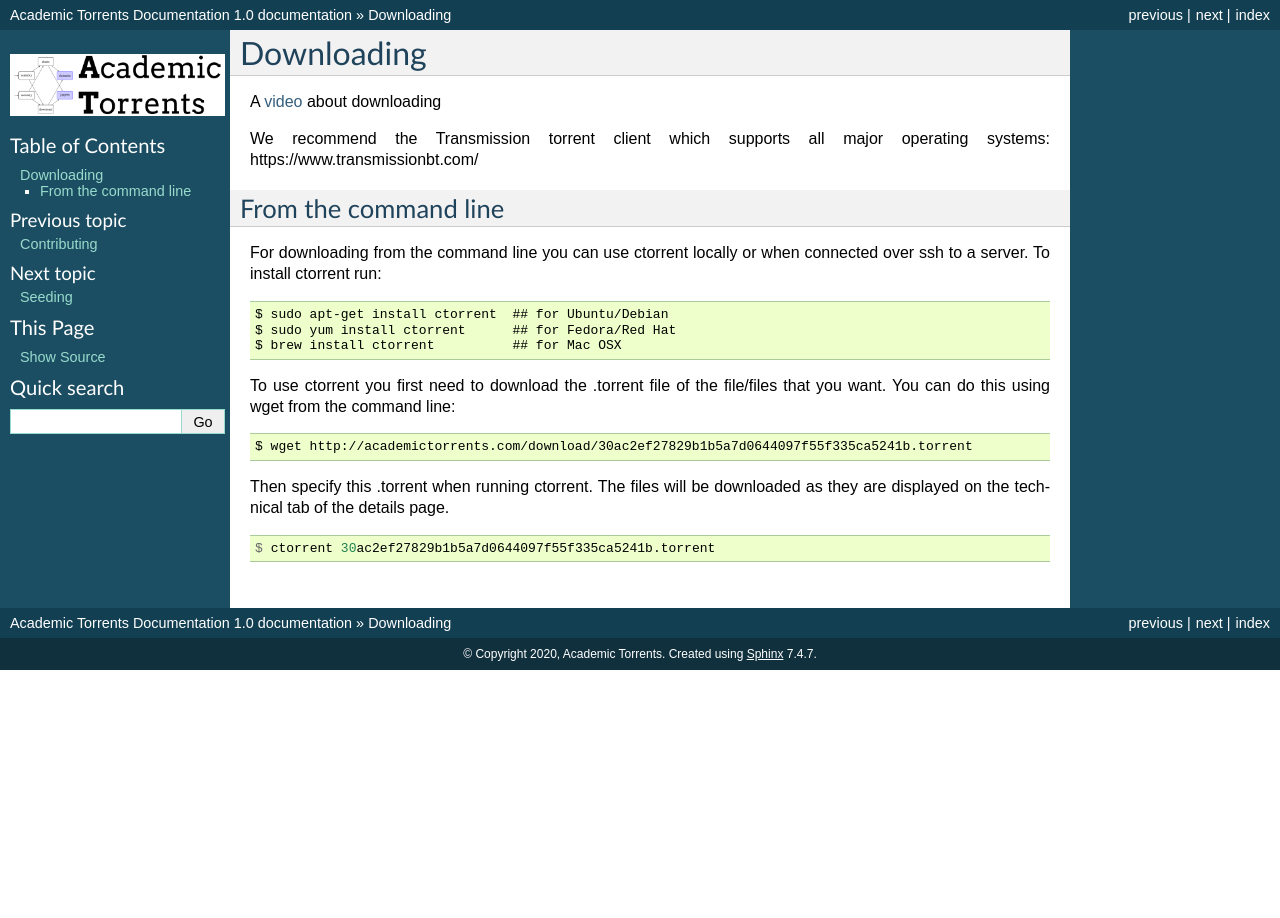
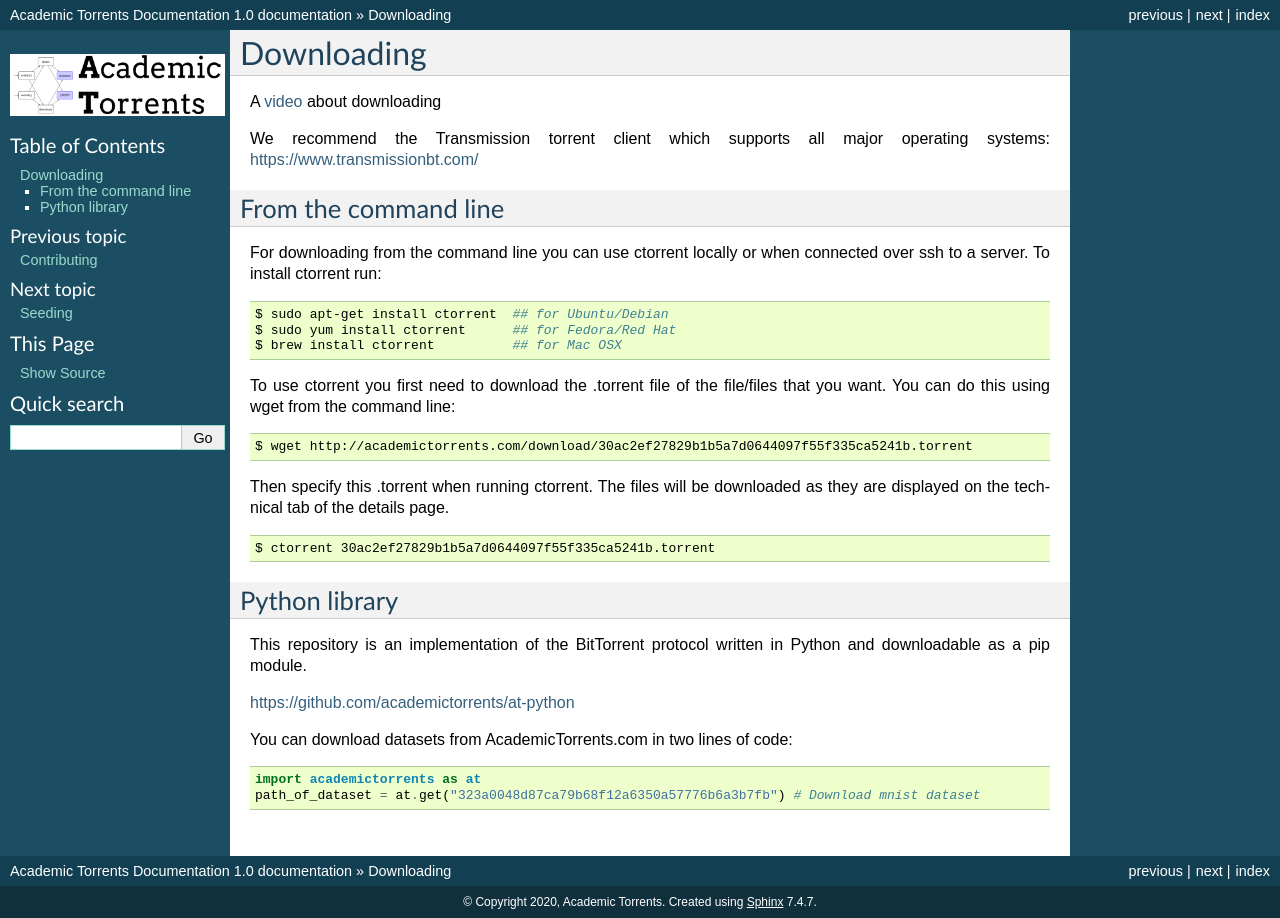
Before and after one commit to academictorrents/academictorrents-docs, a Sphinx documentation site: the page built from docs/downloading.md, in a window 1280 px wide. Built offline with Sphinx 7.4.7, drawn with Linux system fonts in a browser that asks for light colours.

Commit message:
Update downloading.md

````diff
--- a/docs/downloading.md
+++ b/docs/downloading.md
@@ -3,7 +3,7 @@
 A [video](https://www.youtube.com/embed/mgONKmc52iI) about downloading
 
 
-We recommend the Transmission torrent client which supports all major operating systems: https://www.transmissionbt.com/
+We recommend the Transmission torrent client which supports all major operating systems: [https://www.transmissionbt.com/](https://www.transmissionbt.com/)
 
 
 ## From the command line
@@ -11,7 +11,7 @@ We recommend the Transmission torrent client which supports all major operating
 For downloading from the command line you can use ctorrent locally or when connected over ssh to a server.
 To install ctorrent run:
 
-```
+```bash
 $ sudo apt-get install ctorrent  ## for Ubuntu/Debian
 $ sudo yum install ctorrent      ## for Fedora/Red Hat
 $ brew install ctorrent          ## for Mac OSX
@@ -20,13 +20,26 @@ $ brew install ctorrent          ## for Mac OSX
 To use ctorrent you first need to download the .torrent file of the file/files that you want.
 You can do this using wget from the command line:
 
-```
+```bash
 $ wget http://academictorrents.com/download/30ac2ef27829b1b5a7d0644097f55f335ca5241b.torrent
 ```
 
 Then specify this .torrent when running ctorrent.
 The files will be downloaded as they are displayed on the technical tab of the details page.
 
-```s
+```bash
 $ ctorrent 30ac2ef27829b1b5a7d0644097f55f335ca5241b.torrent
 ```
+
+## Python library
+
+This repository is an implementation of the BitTorrent protocol written in Python and downloadable as a pip module.
+
+[https://github.com/academictorrents/at-python](https://github.com/academictorrents/at-python)
+
+You can download datasets from AcademicTorrents.com in two lines of code:
+
+```python
+import academictorrents as at
+path_of_dataset = at.get("323a0048d87ca79b68f12a6350a57776b6a3b7fb") # Download mnist dataset
+```
````
